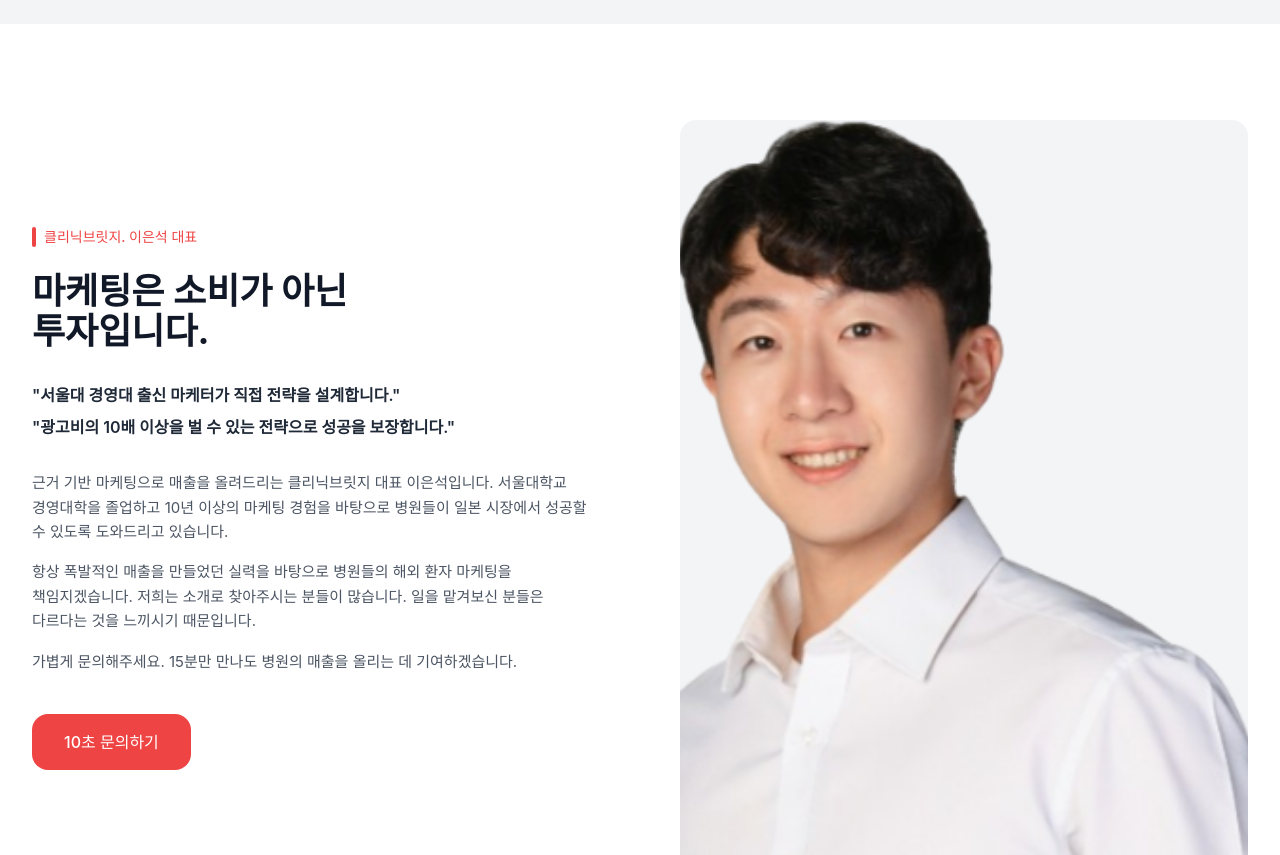
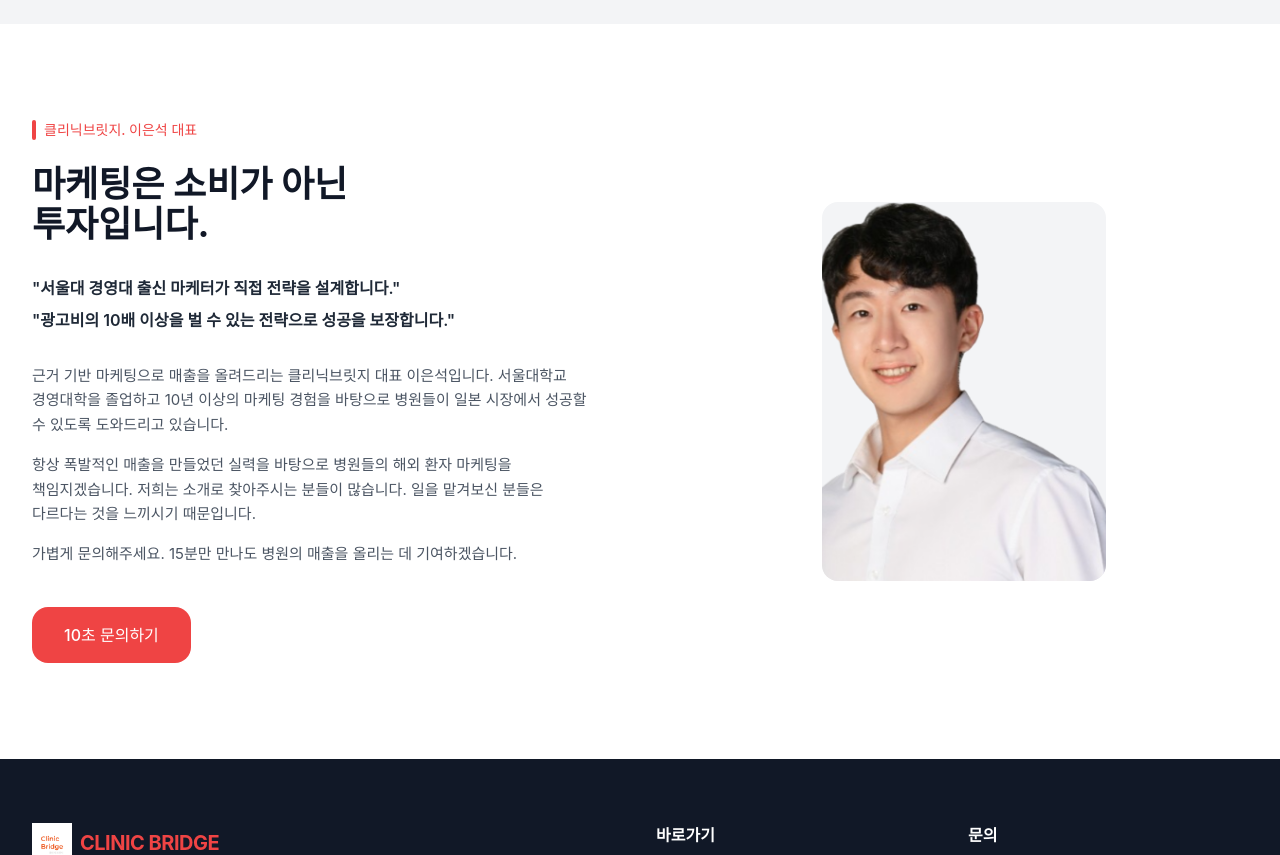
Before and after one commit to hckang2000/marketing, a Next.js app: page /about in a window 1280 px wide. Shown: the part 980-1835 px from the top of the page. Built offline with nearby package versions, Linux system fonts and the light colour scheme; no server answers; a web font is replaced by a local one.

Commit message:
style: CEO 이미지 사이즈 50%로 축소

```diff
--- a/src/app/about/page.tsx
+++ b/src/app/about/page.tsx
@@ -78,8 +78,8 @@
             </div>
 
             {/* Right: Image */}
-            <div className="relative">
-              <div className="relative w-full aspect-[3/4] rounded-2xl overflow-hidden bg-gray-100">
+            <div className="relative flex justify-center">
+              <div className="relative w-1/2 aspect-[3/4] rounded-2xl overflow-hidden bg-gray-100">
                 <Image
                   src="/images/ceo-image.png"
                   alt="이은석 대표"
```
